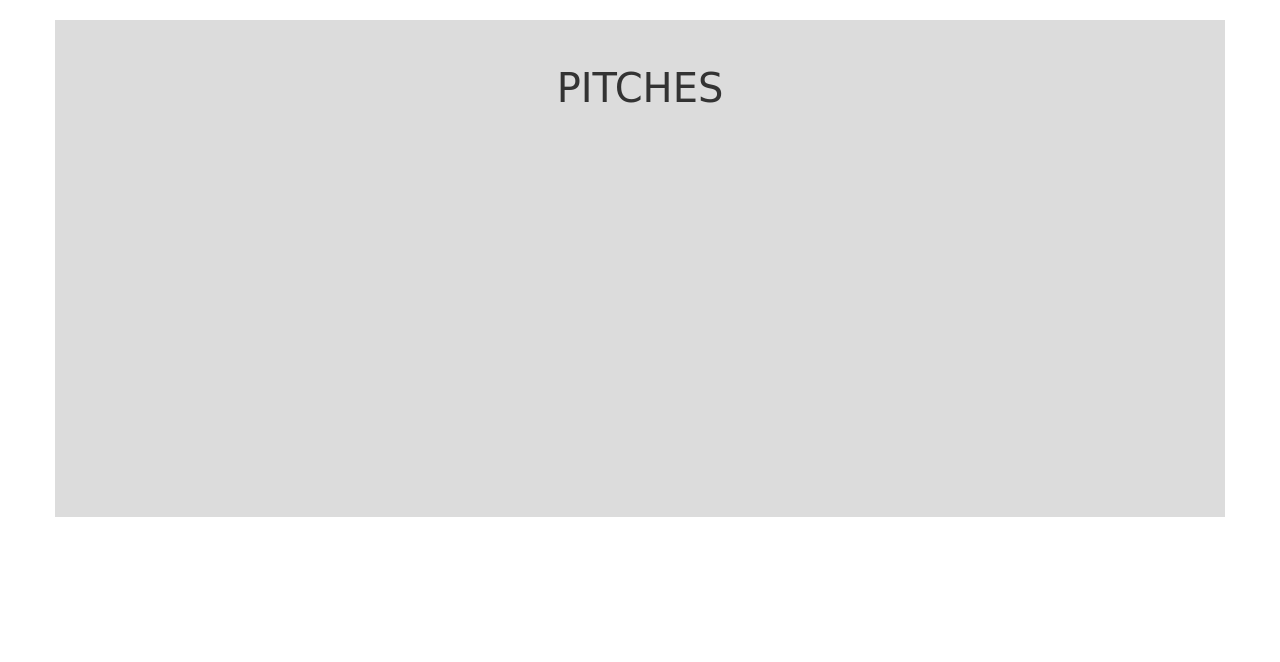
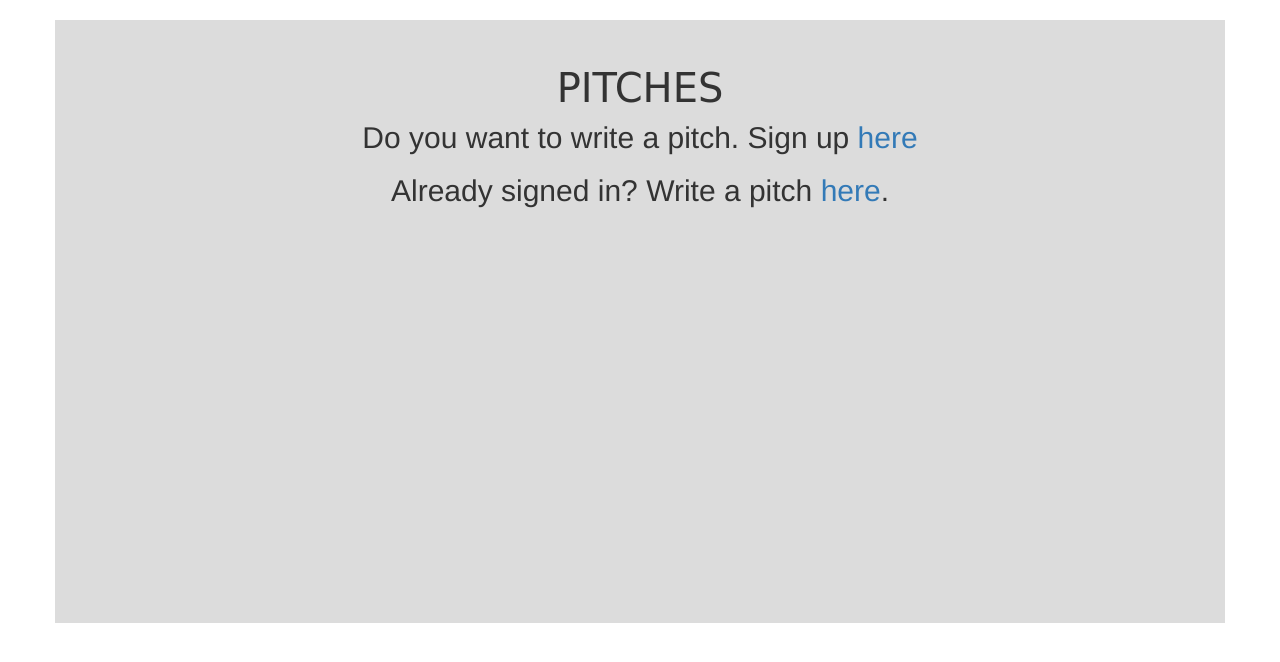
Before and after one commit to ugiriwabo/pitches, a Flask app: page / in a window 1280 px wide. Shown: the part 52-714 px from the top of the page. Run offline with Flask 2, Linux system fonts and the light colour scheme; parts of the project's set-up code (start-up, migrations or seed data) failed here and were passed over; some libraries are stand-ins or nearby versions.

Commit message:
add form of pitch

```diff
--- a/app/main/views.py
+++ b/app/main/views.py
@@ -1,7 +1,6 @@
 from flask import render_template,redirect,url_for,abort
 from . import main
-# from ..request import get_movies,get_movie,search_movie
-from .forms import ReviewForm,UpdateProfile
+from .forms import UpdateProfile,CommentForm
 from ..models import User,Pitch,Comment,PitchCategory
 from flask_login import login_required
 from .. import db,photos
@@ -16,22 +15,6 @@ def index():
     title = 'Home - Welcome to The best Movie Review Website Online'
 
     return render_template('index.html', title = title)
-
-@main.route('/movie/review/new/<int:id>', methods = ['GET','POST'])
-@login_required
-def new_review(id):
-    form = ReviewForm()
-    movie = get_movie(id)
-
-    if form.validate_on_submit():
-        title = form.title.data
-        review = form.review.data
-        new_review = Review(movie.id,title,movie.poster,review)
-        new_review.save_review()
-        return redirect(url_for('movie',id = movie.id ))
-
-    title = f'{movie.title} review'
-    return render_template('new_review.html',title = title, review_form=form, movie=movie)
 
 @main.route('/user/<uname>')
 def profile(uname):
@@ -72,3 +55,36 @@ def update_pic(uname):
         user.profile_pic_path = path
         db.session.commit()
     return redirect(url_for('main.profile',uname=uname))
+
+@main.route('/new', methods=['GET', 'POST'])
+@login_required
+def new_pitch():
+    pitch_form = PitchForm()
+
+    if pitch_form.validate_on_submit():
+        title = pitch_form.title.data
+        content  = pitch_form.content.data
+
+        new_pitch = Pitch(title=title,content=content, user_id=current_user.id)
+        new_pitch.save_pitches()
+        db.session.add(new_pitch)
+        db.session.commit()
+        return redirect(url_for('main.index'))
+
+    return render_template('new_pitch.html', pitch_form=pitch_form)
+
+@main.route('/new', methods=['GET', 'POST'])
+@login_required
+def new_comment():
+    comment_form = CommentForm()
+
+    if comment_form.validate_on_submit():
+        username  = comment_form.username.data
+
+        new_comment = Comment(title=title,content=content, user_id=current_user.id)
+        new_comment.save_comment()
+        db.session.add(new_pitch)
+        db.session.commit()
+        return redirect(url_for('main.index'))
+
+    return render_template('new_pitch.html', comment_form=comment_form)
--- a/app/templates/base.html
+++ b/app/templates/base.html
@@ -9,6 +9,10 @@
         {% endif %}
         {% extends 'bootstrap/base.html'%}
 
+        <!-- {% block styles %}
+        {{super()}}
+        <link rel="stylesheet" href="{{url_for('static',filename='css/styles.css')}}">
+        {% endblock %} -->
         <!-- Navbar block  -->
         {% block navbar %}
             {% include 'navbar.html' %}
--- a/app/templates/index.html
+++ b/app/templates/index.html
@@ -1,32 +1,18 @@
-
-<!DOCTYPE html>
-<html>
-    <head>
-        <meta charset="utf-8">
-        {% if title %}
-        <title> {{ title }}</title>
-        {% else %}
-        <title> Welcome to the best Movie Review website </title>
-        {% endif %}
 {% extends 'base.html'%}
 {% import 'macros.html' as macro%}
-
 <!-- Styles block -->
 
-        {% block styles%}
-        {{ super() }}
-        <link rel="stylesheet" href="{{url_for('static',filename='css/index.css')}}">
-        {% endblock %}
-
-    </head>
-
-    <body>
 {% block content %}
     <div class="container" style="background-color:gainsboro; padding:20px; margin-top:0px; padding-top:40px; padding-bottom:400px;">
         <div class="row" style="text-align:center; font-size:30px;">
             <span style="font-size:40px; font-family: 'Akronim', cursive;">PITCHES</span>
+            <p>Do you want to write a pitch. Sign up <a href="auth/register">here</a></p>
+
+            <p>Already signed in? Write a pitch <a href="/new">here</a>.</p>
         </div>
     </div>
+
+    <div class="row">
+      {{macro.displayPitchList(pitches)}}
+    </div>
 {% endblock %}
-    </body>
-</html>
--- a/app/templates/macros.html
+++ b/app/templates/macros.html
@@ -1,23 +1,18 @@
-{% macro displayMovieList(movie_list) %}
-
-    {% for movie in movie_list %}
-        <div class="col-xs-12 col-sm-4 col-md-2 col-lg-2 movie-card">
-            <img src="{{ movie.poster }}" alt="{{ movie.title }} poster" class="img-responsive">
-            <li class="text-center">
-                <a href="/movie/{{movie.id}}">
-                    {{ movie.title|truncate(10)}}</a>
-            </li>
-        </div>
-
-    {% endfor %}
-
+{% macro displayPitchList(pitch_list) %}
+{% for pitch in pitch_list %}
+<div class="col-xs-6 col-sm-6 col-md-6">
+  <div class="card m-2">
+    <div class="card-header">
+      Category - {{pitch.category}}
+    </div>
+    <div class="card-body">
+      <p class="card-text">{{pitch.category}}</p>
+      <p class="card-text">{{pitch.Description}}</p>
+      <p class="card-text"><small class="text-muted">{{pitch.pitch}}</small></p>
+      <hr>
+      <p>Add a comment <a href="/comment/{{pitch.id}}">here</a>.</p>
+    </div>
+  </div>
+</div>
+{% endfor %}
 {% endmacro %}
-<!-- < Displaying reviews macro -->
-{% macro displayReviews(review_list) %}
-    {% for review in review_list %}
-    <div class="col-xs-12 col-sm-4 col-md-4 col-lg-4 review-card">
-        <h2> {{ review.title}} </h2>
-        <p> {{ review.review | truncate(30) }}</p>
-    </div>
-    {% endfor %}
-{% endmacro %}
```
Also changed, not shown: app/main/forms.py (+6 -4 lines), app/templates/new_pitch.html (added, +10 -0 lines). Lines whose indentation alone changed are shown as unchanged.
